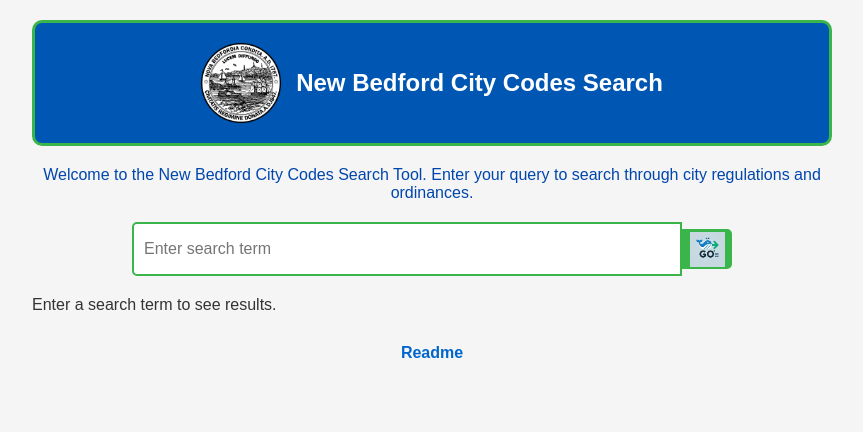
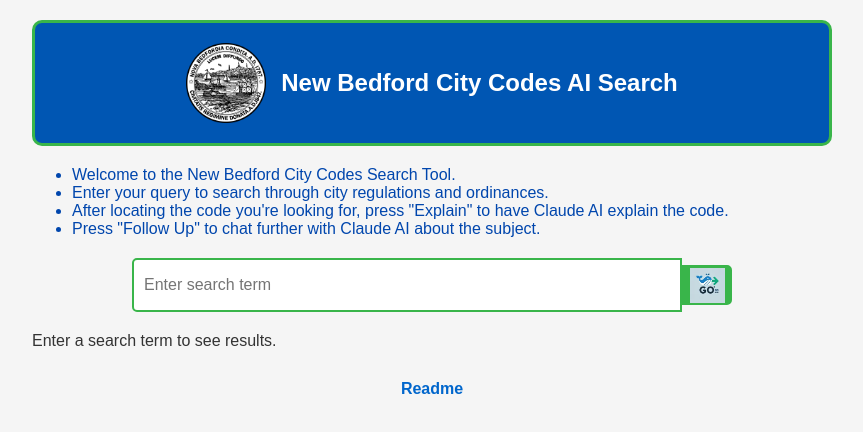
Before and after one commit to joe02740/NBCODES, a React (Create React App) app in the folder frontend/: page / in a window 1280 px wide. Shown: the top 432 px of the page, without its empty margins (208-1071 px from the left). Built offline with nearby package versions, Linux system fonts and the light colour scheme.

Commit message:
Updated intro text with bullet points and styling as well as title

```diff
--- a/frontend/src/App.css
+++ b/frontend/src/App.css
@@ -31,7 +31,7 @@
 }
 
 .intro {
-  text-align: center;
+  text-align: left;
   margin-bottom: 20px;
   color: var(--primary-blue);
 }
--- a/frontend/src/App.js
+++ b/frontend/src/App.js
@@ -11,12 +11,17 @@
     <div className="App">
       <header className="App-header">
         <img src={logo} alt="New Bedford Seal" className="city-seal" />
-        <h1>New Bedford City Codes Search</h1>
+        <h1>New Bedford City Codes AI Search</h1>
       </header>
       <main>
-        <section className="intro">
-          <p>Welcome to the New Bedford City Codes Search Tool. Enter your query to search through city regulations and ordinances.</p>
-        </section>
+      <section className="intro">
+  <ul>
+    <li>Welcome to the New Bedford City Codes Search Tool.</li>
+    <li>Enter your query to search through city regulations and ordinances.</li>
+    <li>After locating the code you're looking for, press "Explain" to have Claude AI explain the code.</li>
+    <li>Press "Follow Up" to chat further with Claude AI about the subject.</li>
+  </ul>
+</section>
         <SearchForm setResults={setResults} />
         <SearchResults results={results} />
       </main>
```
